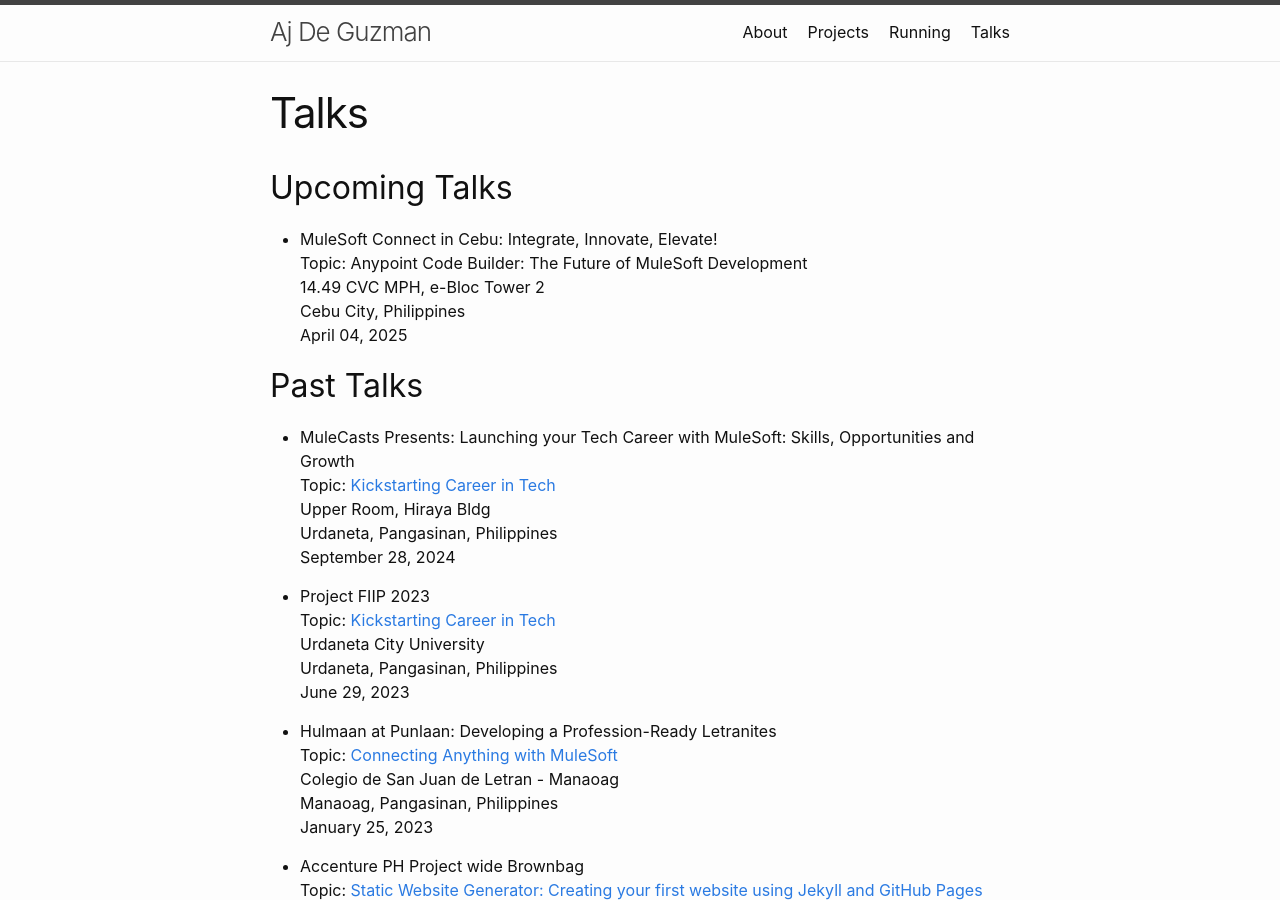
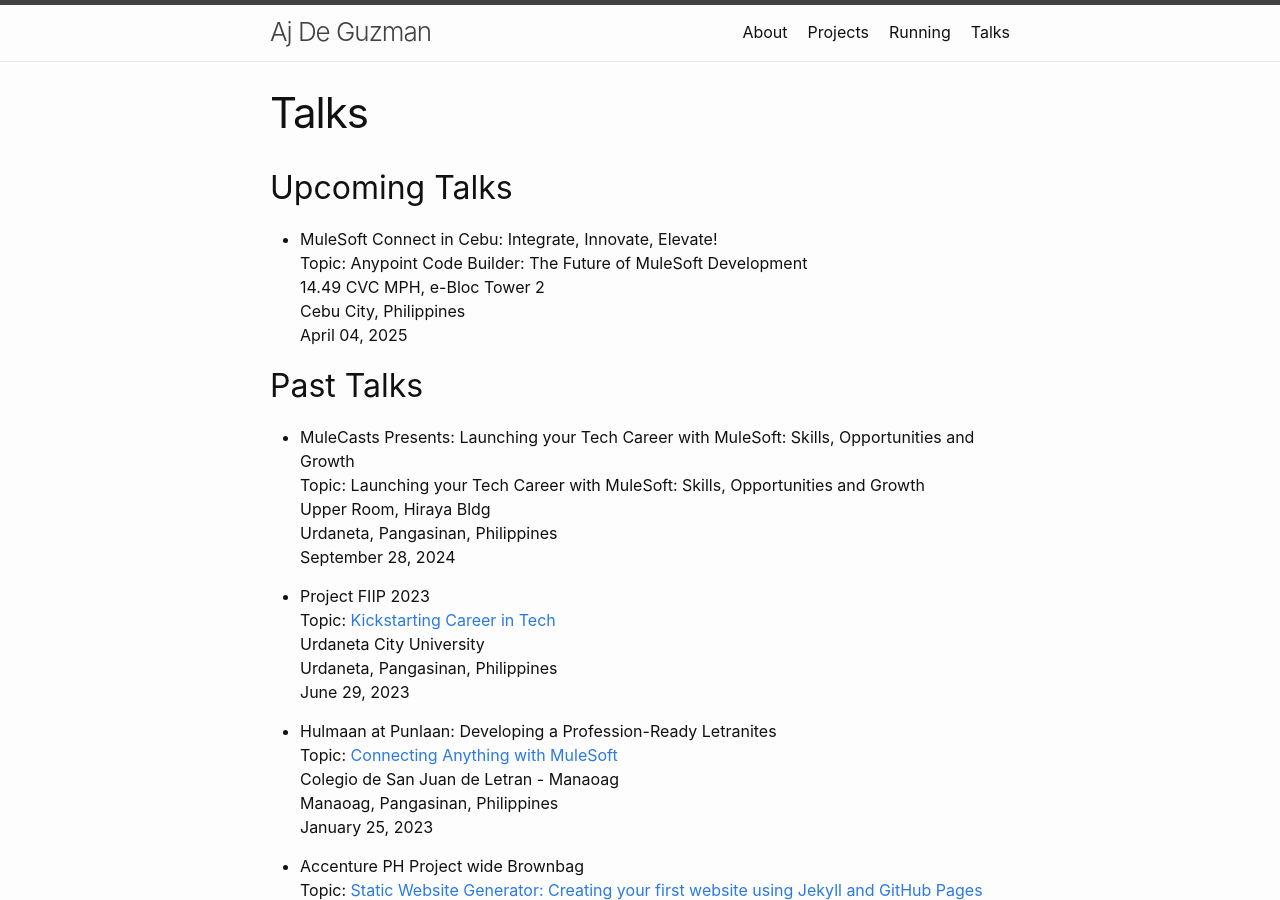
Before and after one commit to ajdeguzman/ajdeguzman.github.io, a Jekyll site: the page built from talks.md, in a window 1280 px wide and 900 px high. Built offline with Jekyll 4.4.1, drawn with Linux system fonts in a browser that asks for light colours.

Commit message:
Update talks.md

```diff
--- a/talks.md
+++ b/talks.md
@@ -13,7 +13,7 @@ permalink: /talks/
 ## Past Talks
 
 - MuleCasts Presents: Launching your Tech Career with MuleSoft: Skills, Opportunities and Growth
-<br> Topic: [Kickstarting Career in Tech](https://ajdeguzman.github.io/assets/Kickstarting%20Career%20in%20Tech.pdf)
+<br> Topic: Launching your Tech Career with MuleSoft: Skills, Opportunities and Growth
 <br> Upper Room, Hiraya Bldg
 <br> <i class="fa fa-map-pin"></i> Urdaneta, Pangasinan, Philippines
 <br> September 28, 2024
```
